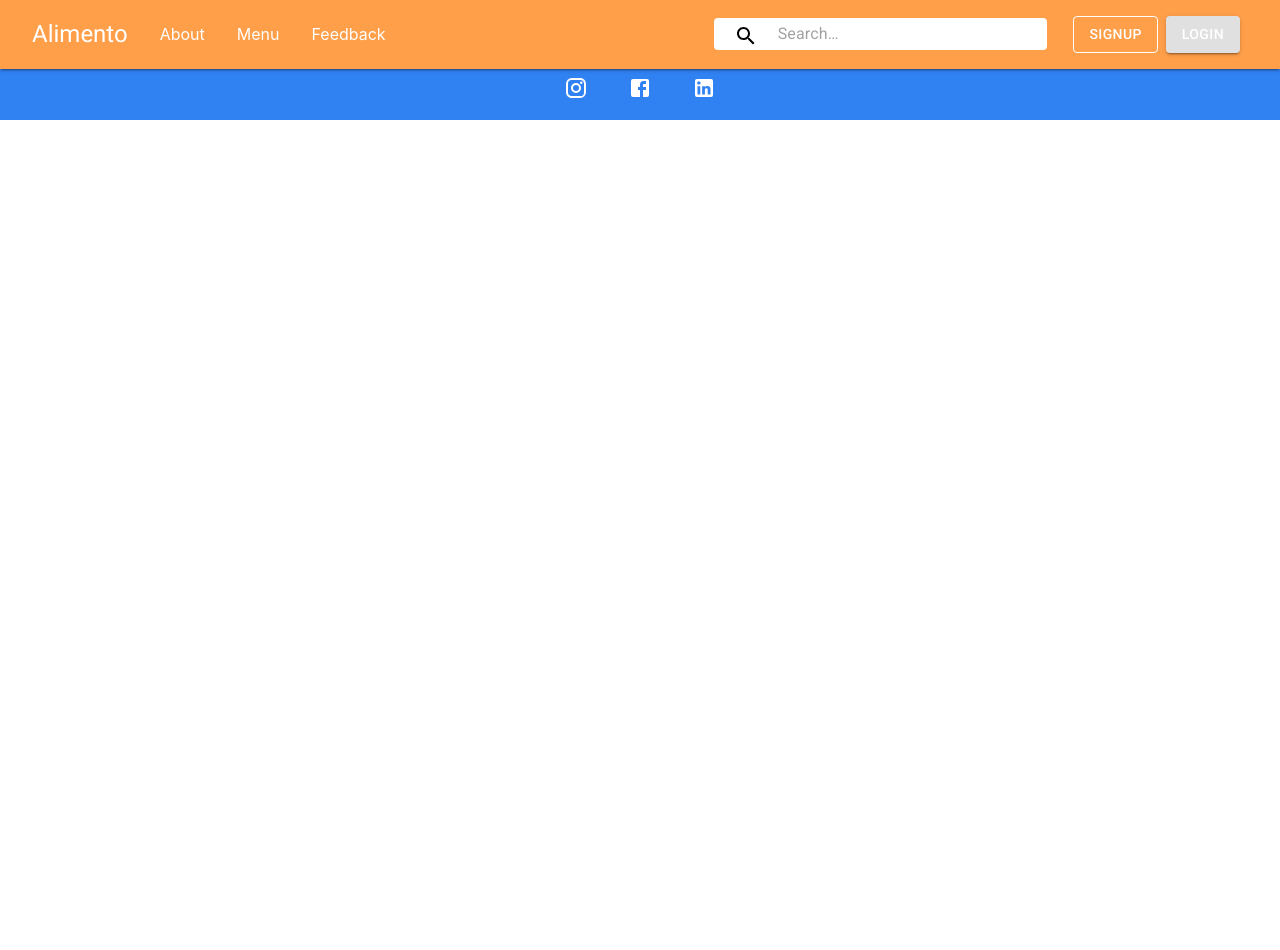
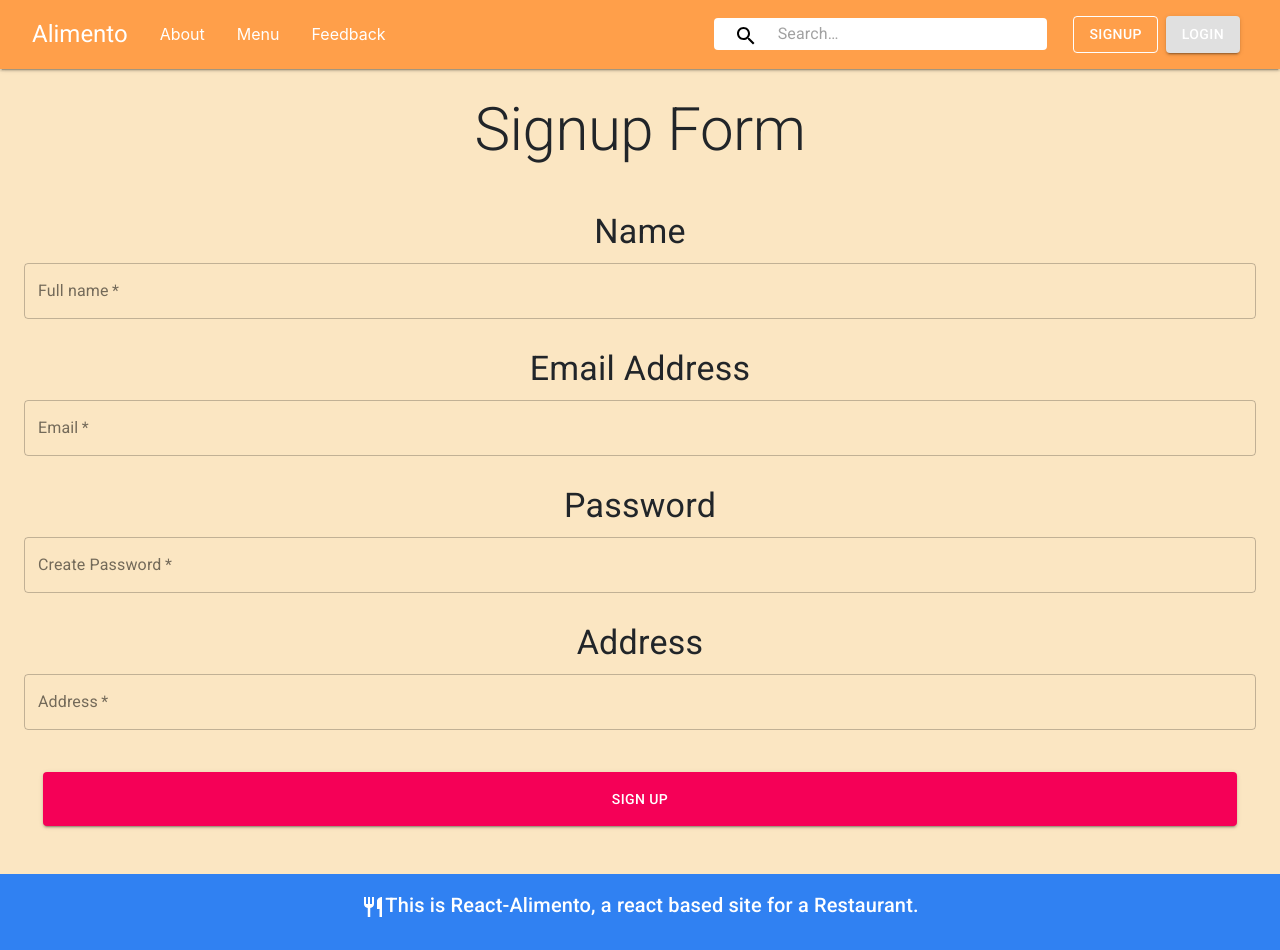
Before and after one commit to ashu18aman/react-alimento, a React (Create React App) app: page /signup in a window 1280 px wide. Shown: the top 950 px of the page. Before the commit the page ends 800 px from the top, so only its background shows below. Built offline with nearby package versions, Linux system fonts and the light colour scheme.

Commit message:
update login and add signup

```diff
--- a/src/App.js
+++ b/src/App.js
@@ -5,8 +5,9 @@ import "bootstrap/dist/css/bootstrap.css";
 import Home from "./Home";
 import Feedback from "./components/Feedback";
 import Login from "./components/Login";
+import SignUp from "./components/SignUp";
+import Footer from "./components/Footer";
 import "../src/index.css";
-import Footer from "./components/Footer";
 
 const theme = createMuiTheme({});
 
@@ -25,6 +26,9 @@ function App() {
           <Route path="/login">
             <Login />
           </Route>
+          <Route path="/signup">
+            <SignUp />
+          </Route>
         </Switch>
         <Footer />
       </Router>
--- a/src/components/Login.js
+++ b/src/components/Login.js
@@ -1,4 +1,5 @@
 import React from "react";
+import {Link} from 'react-router-dom'
 import { makeStyles } from "@material-ui/core/styles";
 import TextField from "@material-ui/core/TextField";
 import Typography from "@material-ui/core/Typography";
@@ -9,17 +10,34 @@ import Grid from "@material-ui/core/Grid";
 
 const useStyles = makeStyles(() => {
   return {
+    root:{
+      background: 'linear-gradient(135deg, #fbe6c2 20%, #fbe6c2 60%)',
+      marginTop: -20,
+      paddingTop:30,
+    },
     heading: {
       textAlign: "center",
       marginTop: 84,
       marginBottom: 40,
     },
+    fields: {
+      marginTop: 5,
+      marginBottom: 10,
+      textAlign:"center",
+    },
     textarea: {
-      marginTop: -40,
+      margin:"auto",
+    },
+    forgotpassword:{
+      marginLeft: 15,
+      marginTop: -10,
+      marginBottom: 30,
     },
     btn:{
-      width: "40%",
+      width: "95%",
       margin: "auto",
+      marginBottom: 60,
+      padding:15,
     }
   };
 });
@@ -27,13 +45,14 @@ const useStyles = makeStyles(() => {
 const Login = () => {
   const classes = useStyles();
   return (
+    <div className={classes.root}>
     <Container>
       <Typography className={classes.heading} variant="h2">
         Login Form
       </Typography>
       <Grid container spacing={3}>
         <Grid item xs={12}>
-          <Typography className={classes.heading} variant="h4">
+          <Typography className={classes.fields} variant="h4">
             Email Address
           </Typography>
           <TextField
@@ -47,13 +66,14 @@ const Login = () => {
           />
         </Grid>
         <Grid item xs={12}>
-          <Typography className={classes.heading} variant="h4">
+          <Typography className={classes.fields} variant="h4">
             Password
             {/* <VisibilityIcon /> */}
           </Typography>
           <TextField
             className={classes.textarea}
             label="Password"
+            type="password"
             variant="outlined"
             color="secondary"
             required
@@ -61,18 +81,20 @@ const Login = () => {
             fullWidth
           />
         </Grid>
-        <Grid item>
+          <Typography variant="p" className={classes.forgotpassword}>
+            <Link to="#">Forgot Password? </Link>
+          </Typography>
           <Button
             color="secondary"
             variant="contained"
-            size="medium"
+            type="submit"
             className={classes.btn}
           >
-            Submit
+            Login
           </Button>
-        </Grid>
       </Grid>
     </Container>
+    </div>
   );
 };
 
--- a/src/components/NavBar.js
+++ b/src/components/NavBar.js
@@ -264,7 +264,7 @@ const NavBar = () => {
             <List className={classes.navList}>
               <ListItem>
                 <Button variant="outlined" className={classes.navLinks}>
-                  <Link to="/" style={titleLinkText}>
+                  <Link to="/signup" style={titleLinkText}>
                     SignUp
                   </Link>
                 </Button>
--- /dev/null
+++ b/src/components/SignUp.js
@@ -0,0 +1,120 @@
+import React from "react";
+import { Link } from "react-router-dom";
+import { makeStyles } from "@material-ui/core/styles";
+import TextField from "@material-ui/core/TextField";
+import Typography from "@material-ui/core/Typography";
+import { Container } from "@material-ui/core";
+import Button from "@material-ui/core/Button";
+import Grid from "@material-ui/core/Grid";
+
+const useStyles = makeStyles(() => {
+  return {
+    root: {
+      background: "linear-gradient(135deg, #fbe6c2 20%, #fbe6c2 60%)",
+      marginTop: -20,
+      paddingTop: 30,
+    },
+    heading: {
+      textAlign: "center",
+      marginTop: 84,
+      marginBottom: 40,
+    },
+    fields: {
+      marginTop: 5,
+      marginBottom: 10,
+      textAlign: "center",
+    },
+    textarea: {
+      margin: "auto",
+    },
+    btn: {
+      width: "95%",
+      margin: "auto",
+      marginBottom: 60,
+      marginTop: 30,
+      padding: 15,
+    },
+  };
+});
+
+const SignUp = () => {
+  const classes = useStyles();
+  return (
+    <div className={classes.root}>
+      <Container>
+        <Typography className={classes.heading} variant="h2">
+          Signup Form
+        </Typography>
+        <Grid container spacing={3}>
+          <Grid item xs={12}>
+            <Typography className={classes.fields} variant="h4">
+              Name
+            </Typography>
+            <TextField
+              className={classes.textarea}
+              label="Full name"
+              variant="outlined"
+              color="secondary"
+              required
+              placeholder="Enter your name"
+              fullWidth
+            />
+          </Grid>
+          <Grid item xs={12}>
+            <Typography className={classes.fields} variant="h4">
+              Email Address
+            </Typography>
+            <TextField
+              className={classes.textarea}
+              label="Email"
+              variant="outlined"
+              color="secondary"
+              required
+              placeholder="name@email.com"
+              fullWidth
+            />
+          </Grid>
+          <Grid item xs={12}>
+            <Typography className={classes.fields} variant="h4">
+              Password
+            </Typography>
+            <TextField
+              className={classes.textarea}
+              label="Create Password"
+              type="password"
+              variant="outlined"
+              color="secondary"
+              required
+              placeholder="Enter your password"
+              fullWidth
+            />
+          </Grid>
+          <Grid item xs={12}>
+            <Typography className={classes.fields} variant="h4">
+              Address
+            </Typography>
+            <TextField
+              className={classes.textarea}
+              label="Address"
+              variant="outlined"
+              color="secondary"
+              required
+              placeholder="Enter your full address"
+              fullWidth
+            />
+          </Grid>
+          <Button
+            color="secondary"
+            variant="contained"
+            type="submit"
+            className={classes.btn}
+          >
+            Sign UP
+          </Button>
+        </Grid>
+      </Container>
+    </div>
+  );
+};
+
+export default SignUp;
```
